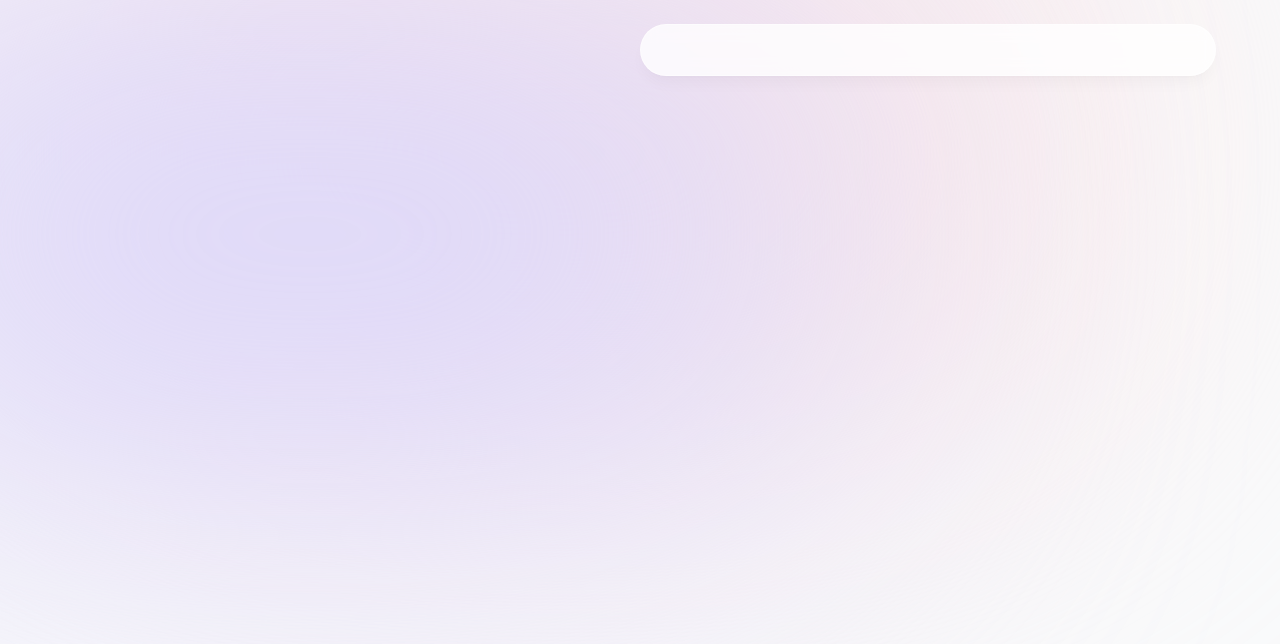
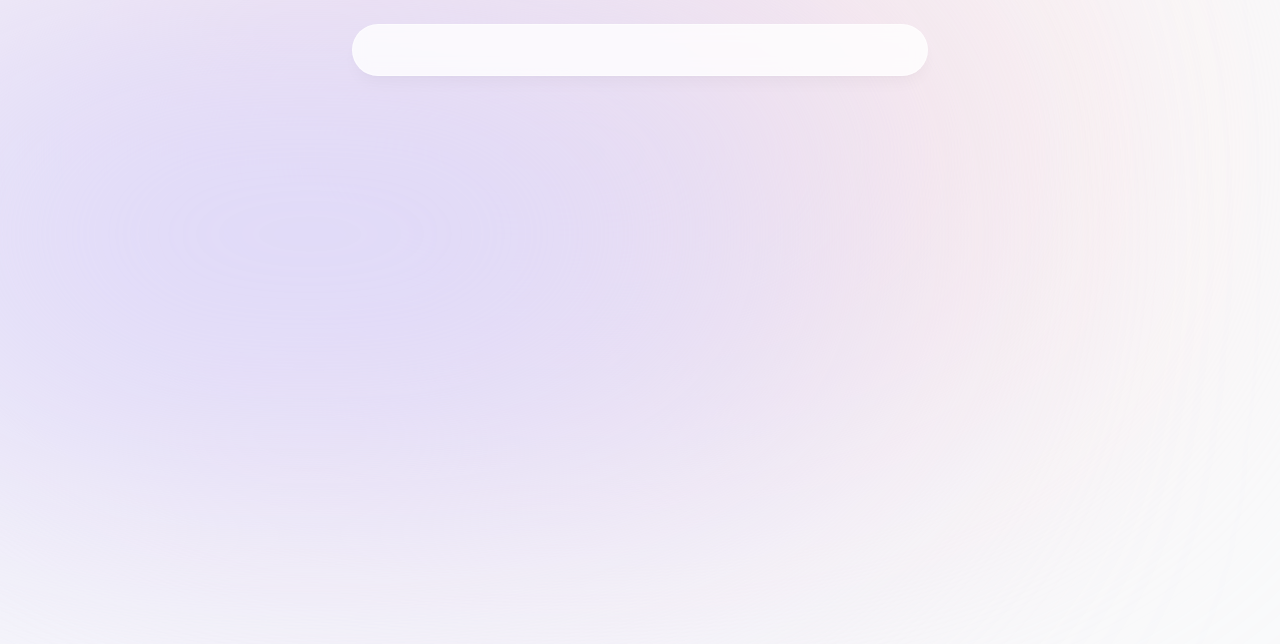
Before and after one commit to Singhmayank0217/MayankPortfolio, a Next.js app: page / in a window 1280 px wide. Shown: the top 644 px of the page. Built offline with nearby package versions, Linux system fonts and the light colour scheme.

Commit message:
header

```diff
--- a/components/header.tsx
+++ b/components/header.tsx
@@ -4,7 +4,7 @@
 export default function Header() {
   return (
     <header className="z-[999] relative">
-        <div className="fixed top-0 left-1/2 h-[4.5rem] w-full rounded-none border border-white border-opacity-40 bg-white bg-opacity-80 shadow-lg shadow-black/[0.03] backdrop-blur-[0.5rem] sm:top-6 sm:h-[3.25rem] sm:w-[36rem] sm:rounded-full dark:bg-gray-950 dark:border-black/40 dark:bg-opacity-75">
+        <div className="fixed top-0 left-1/2 -translate-x-1/2 h-[4.5rem] w-full rounded-none border border-white border-opacity-40 bg-white bg-opacity-80 shadow-lg shadow-black/[0.03] backdrop-blur-[0.5rem] sm:top-6 sm:h-[3.25rem] sm:w-[36rem] sm:rounded-full dark:bg-gray-950 dark:border-black/40 dark:bg-opacity-75">
 
         </div>
 
```
